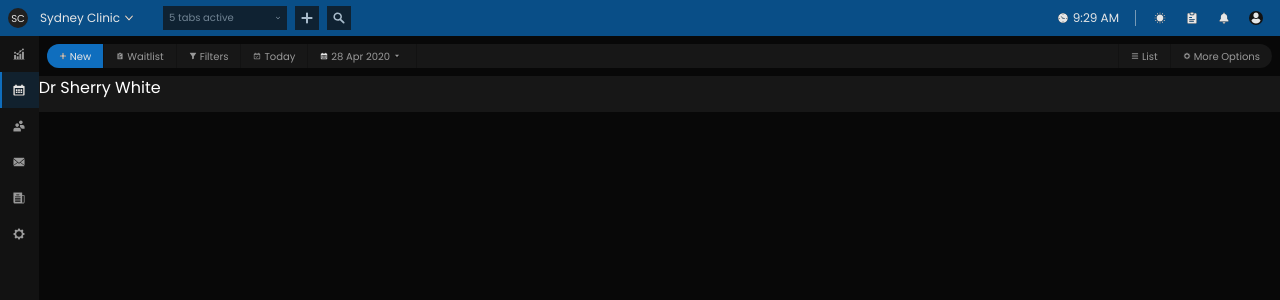
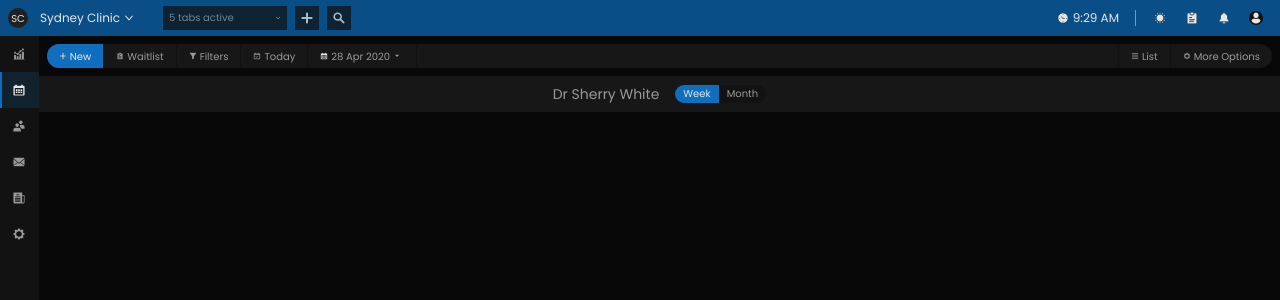
Before and after one commit to AryanshMahato/simpliclaim-ui-task, a React (Create React App) app: page / in a window 1280 px wide. Shown: the top 300 px of the page. Built offline with nearby package versions, Linux system fonts and the light colour scheme; the HTML template or start-up script is replaced by a standard one.

Commit message:
Title Completed

```diff
--- a/src/Components/Title/Title.tsx
+++ b/src/Components/Title/Title.tsx
@@ -1,5 +1,6 @@
 import React from "react";
-import { makeStyles, Theme, Typography } from "@material-ui/core";
+import { Grid, makeStyles, Theme, Typography } from "@material-ui/core";
+import classNames from "classnames";
 
 //? Props
 interface TitleProps {
@@ -13,10 +14,35 @@ const styles = makeStyles((theme: Theme) => ({
     width: "100%",
     background: theme.palette.primary.light,
   },
-  title: {},
-  buttons: {},
-  week: {},
-  month: {},
+  title: {
+    fontSize: "0.875rem",
+    color: theme.palette.text.secondary,
+    lineHeight: 1.29,
+    marginRight: "1rem",
+  },
+  buttonContainer: {
+    width: "fit-content",
+  },
+  buttons: {
+    display: "flex",
+    alignItems: "center",
+    justifyContent: "center",
+    padding: "0 0.5rem",
+    fontSize: "0.625rem",
+    lineHeight: 1.4,
+    height: "1.125rem",
+    cursor: "pointer",
+  },
+  week: {
+    color: theme.palette.text.primary,
+    background: theme.palette.secondary.main,
+    borderRadius: "12px 0 0 12px",
+  },
+  month: {
+    color: theme.palette.text.secondary,
+    background: theme.palette.primary.dark,
+    borderRadius: "0 12px 12px 0",
+  },
 }));
 
 //? Default Export
@@ -25,8 +51,21 @@ export default ({ name }: TitleProps) => {
 
   //? JSX Return
   return (
-    <div className={classes.root}>
-      <Typography>{name}</Typography>
-    </div>
+    <Grid
+      container
+      className={classes.root}
+      alignItems={"center"}
+      justify={"center"}
+    >
+      <Typography className={classes.title}>{name}</Typography>
+      <Grid container className={classes.buttonContainer}>
+        <Typography className={classNames(classes.week, classes.buttons)}>
+          {"Week"}
+        </Typography>
+        <Typography className={classNames(classes.month, classes.buttons)}>
+          {"Month"}
+        </Typography>
+      </Grid>
+    </Grid>
   );
 };
```
